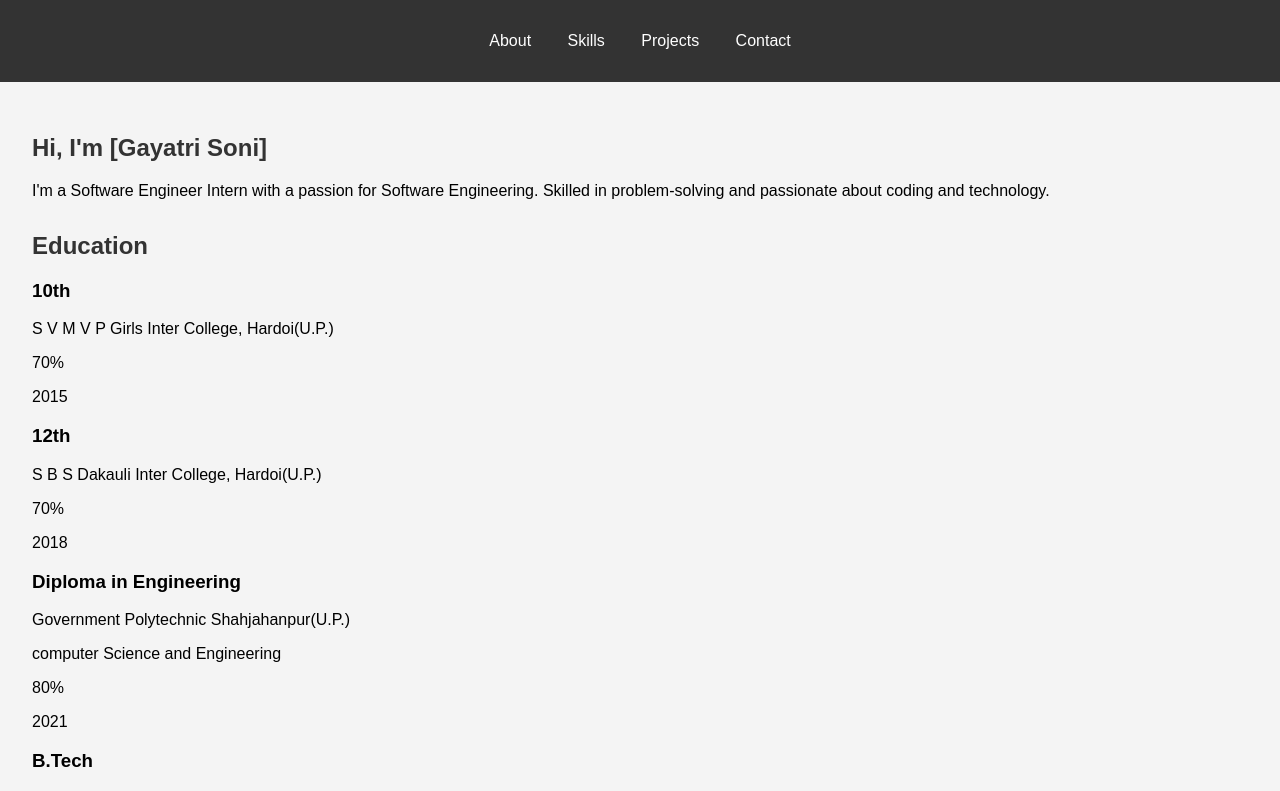
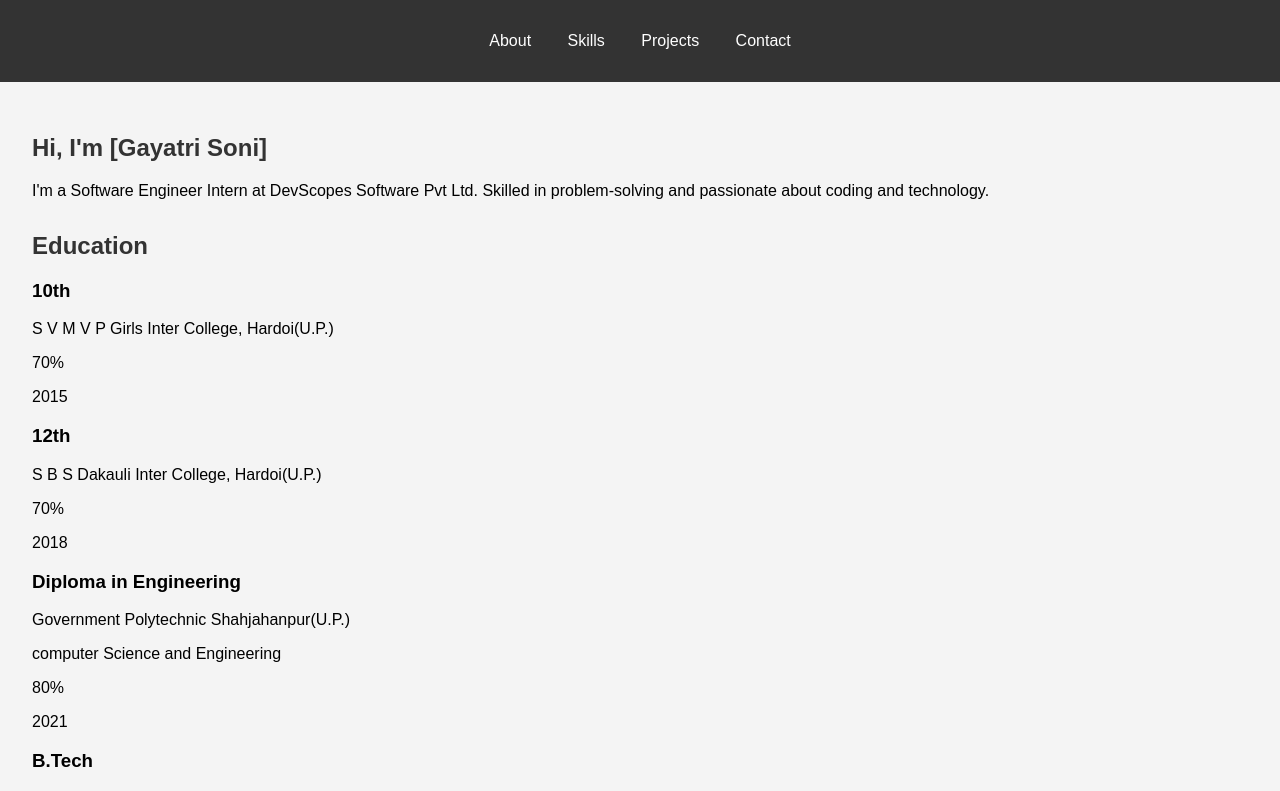
Before and after one commit to gayatrisoni123/gayatrisportfolio.github.io, a plain HTML site: page index.html in a window 1280 px wide. Shown: the top 791 px of the page. Drawn offline with Linux system fonts and the light colour scheme; a script that the page names is missing.

Commit message:
Update index.html

```diff
--- a/index.html
+++ b/index.html
@@ -20,7 +20,7 @@
     <main>
         <section id="about">
             <h1>Hi, I'm [Gayatri Soni]</h1>
-            <p>I'm a Software Engineer Intern with a passion for Software Engineering. Skilled in problem-solving and passionate about coding and technology.</p>
+            <p>I'm a Software Engineer Intern at DevScopes Software Pvt Ltd. Skilled in problem-solving and passionate about coding and technology.</p>
         </section>
         <section id="Education">
             <h2>Education</h2>
```
